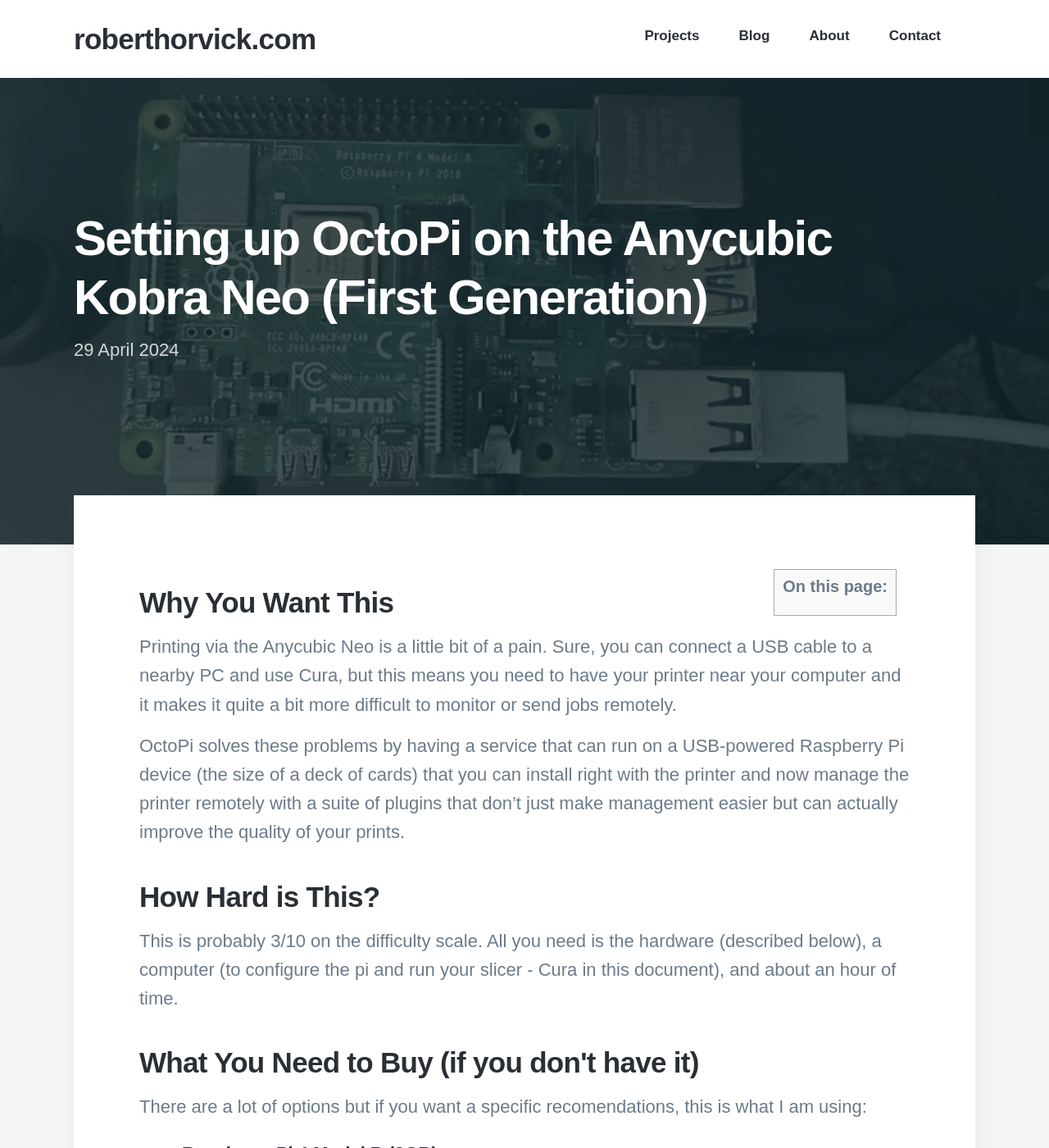
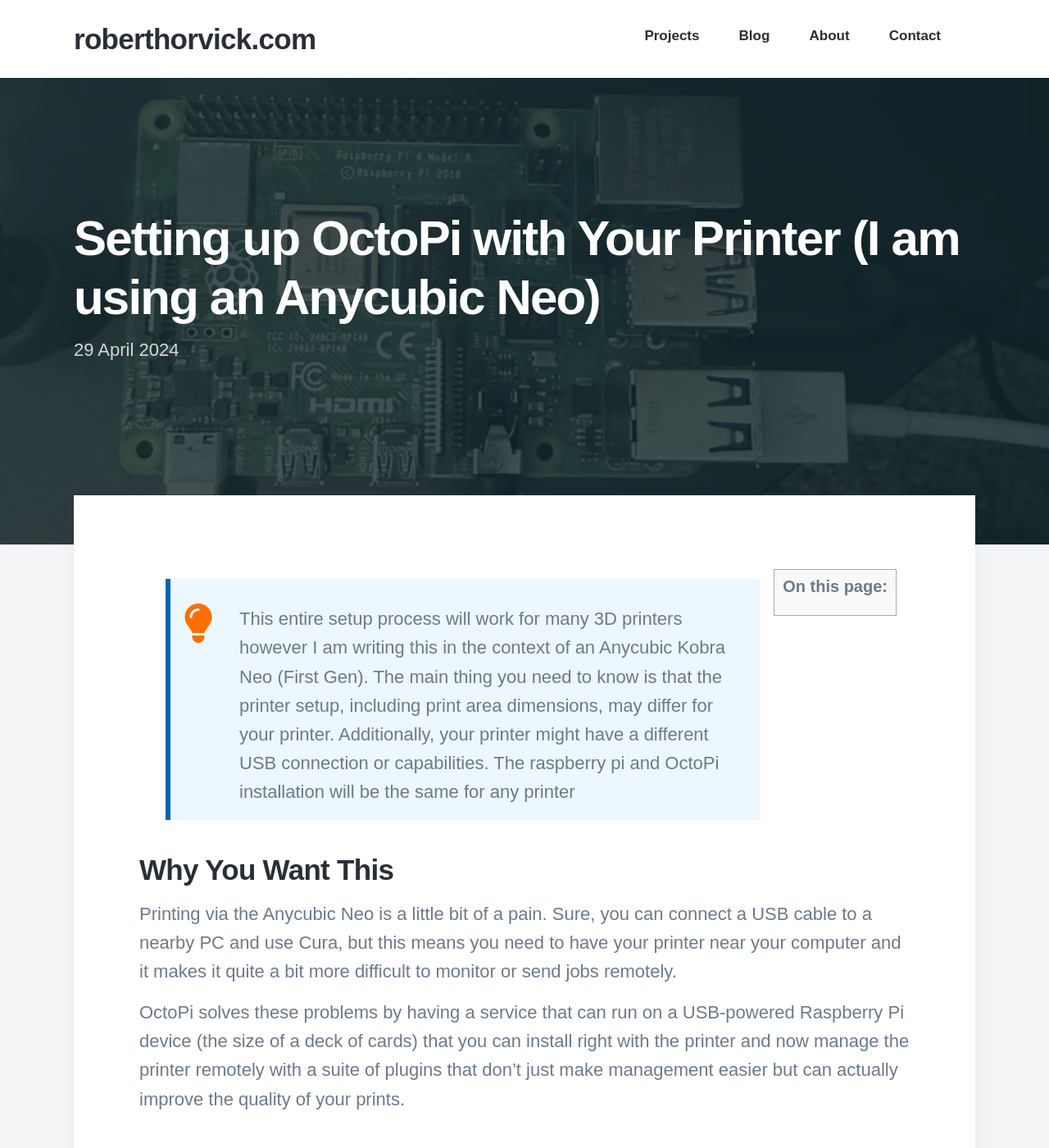
Before and after one commit to bubbafat/bubbafat.github.io, a Jekyll site: the page built from _posts/2024-04-29-setting-up-octopi-on-anycubic-neo-first-gen.md, in a window 1280 px wide and 1400 px high. Shown: the whole window at 82% size. Built offline with Jekyll 4.4.1, drawn with Linux system fonts in a browser that asks for light colours; nearby versions of some CDN libraries; some web fonts are replaced; comment, search, counter and statistics services are not loaded; some of the changed text lies outside the part shown.

Commit message:
Fixing some typos, adding a link, and making a note that this is not neo specific

```diff
--- a/_posts/2024-04-29-setting-up-octopi-on-anycubic-neo-first-gen.md
+++ b/_posts/2024-04-29-setting-up-octopi-on-anycubic-neo-first-gen.md
@@ -1,7 +1,7 @@
 ---
-title: 'Setting up OctoPi on the Anycubic Kobra Neo (First Generation)'
+title: 'Setting up OctoPi with Your Printer (I am using an Anycubic Neo)'
 subtitle: 'What you will need and how to do it'
-description: 'A brief, but relatively complete, guide for buying what you will need, installing and configuring software, and getting your first successful print on your Anycubic Kobra Neo (First Generation) with OctoPi on a Raspberry Pi.'
+description: 'A brief, but relatively complete, guide for buying what you will need, installing and configuring software, and getting your first successful print on your Anycubic Kobra Neo with OctoPi on a Raspberry Pi.'
 date: 2024-04-29
 featured_image: '/images/post/octopi/octopi-device.webp'
 categories:
@@ -10,6 +10,8 @@
 ---
 
 {% include toc.html %}
+
+{% include tip.html content="This entire setup process will work for many 3D printers however I am writing this in the context of an Anycubic Kobra Neo (First Gen). The main thing you need to know is that the printer setup, including print area dimensions, may differ for your printer. Additionally, your printer might have a different USB connection or capabilities. The raspberry pi and OctoPi installation will be the same for any printer" %}
 
 <h2>Why You Want This</h2>
 
@@ -26,7 +28,7 @@
 There are a lot of options but if you want a specific recomendations, this is what I am using:
 
 - [Raspberry Pi 4 Model B (2GB)](https://www.adafruit.com/product/4292)
-- [USB-c Power Supply (5v)](https://www.adafruit.com/product/4298) (you cannot power the pi off the printer)
+- [USB-c Power Supply (5v)](https://www.adafruit.com/product/4298) (you cannot power the pi off the Neo's USB port as that is needed for the data connection)
 - [USB Type A to Type C cable](https://www.adafruit.com/product/4474). This cable must support data transfer and not just charging as this will connect the pi to the printer.
 - [32GB microSDHC Card (DOS format)](https://www.amazon.com/PNY-Elite-microSDHC-Memory-P-SDU32GU185GW-GE/dp/B07R8GVGN9/)
 - MicroSD Reader - [USB-A adaptor](https://www.adafruit.com/product/939), [USB-C adaptor](https://www.adafruit.com/product/5212). The Neo came with one so you might not need this.
@@ -88,7 +90,7 @@
 
 You've waited a few minutes and can now visit your OctoPi service on your network. While on the same wifi network you configured the device to use, visit the machine name on your network. Since I named mine "neo" the URL I will visit is http://neo.local
 
-{% include tip.html content="Notice that I used &ldquo;http&rdquo; and not &ldquo;https&rdquo;. If you want to use https, you need to add the self-signed cert to your trusted root store" %}
+{% include tip.html content="Notice that I used &ldquo;http&rdquo; and not &ldquo;https&rdquo;. If you want to use https, you need to <a href='https://www.pico.net/kb/how-do-you-get-chrome-to-accept-a-self-signed-certificate/'>add the self-signed cert to your trusted root store</a>" %}
 
 <h2>Setting up OctoPi</h2>
 
```
Also changed, not shown: other parts of _posts/2024-04-29-setting-up-octopi-on-anycubic-neo-first-gen.md (+1 -1 lines).
